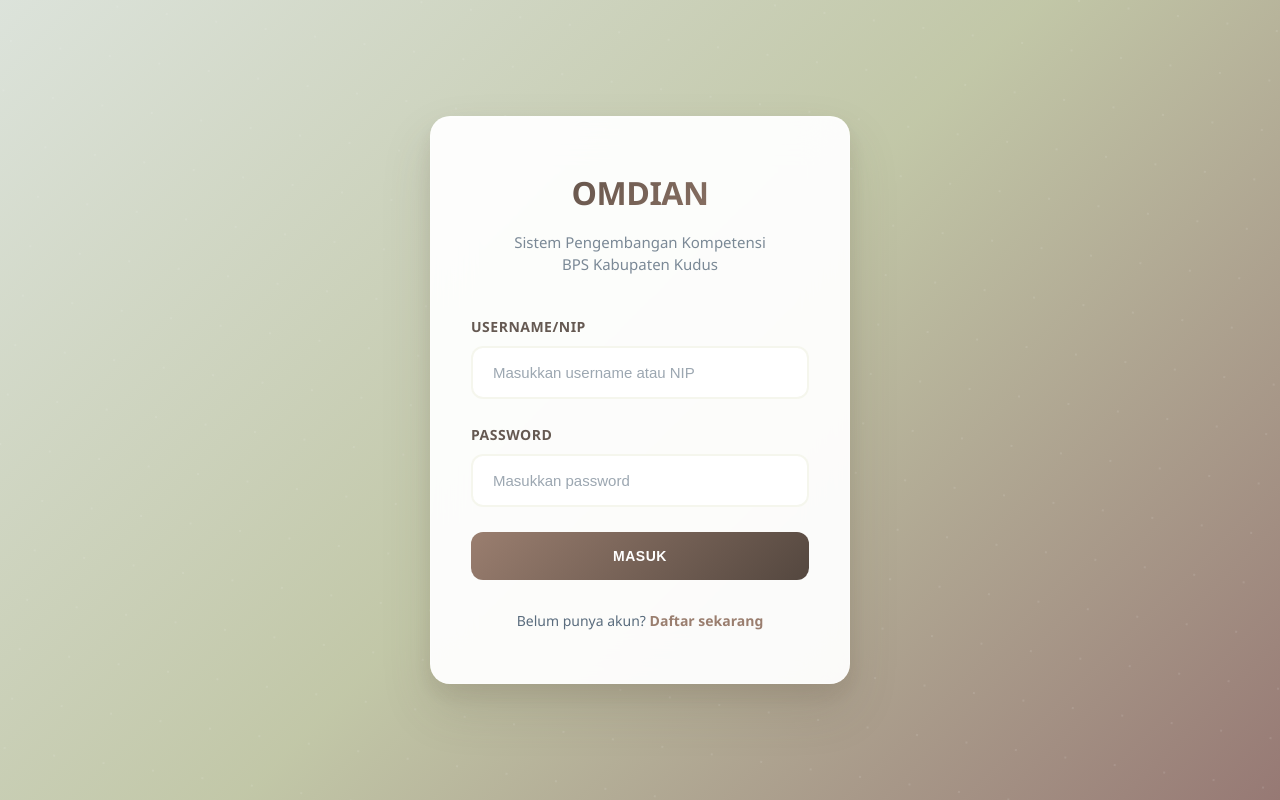
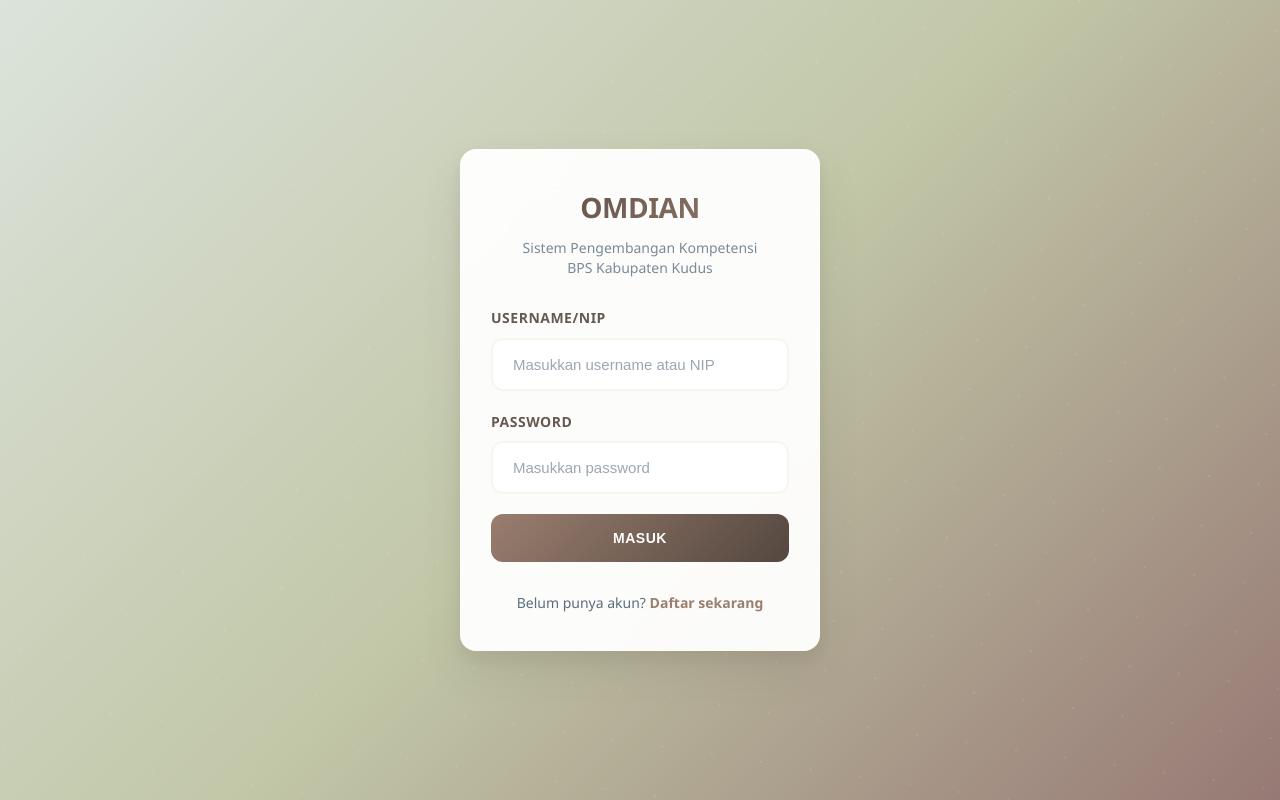
Before and after one commit to aura130603/OMDIAN, a Next.js app: page /login in a window 1280 px wide. Built offline with nearby package versions, Linux system fonts and the light colour scheme.

Commit message:
Make login card smaller and more minimalist
cgen-a151c5befc7a4e17b3c26d0b5d75865f

```diff
--- a/styles/globals.css
+++ b/styles/globals.css
@@ -83,14 +83,14 @@ a {
 .auth-card {
   background: rgba(255, 255, 255, 0.95);
   backdrop-filter: blur(20px);
-  padding: 50px 40px;
-  border-radius: 20px;
+  padding: 35px 30px;
+  border-radius: 16px;
   box-shadow:
-    0 25px 50px rgba(84, 71, 63, 0.15),
-    0 10px 20px rgba(84, 71, 63, 0.1),
+    0 20px 40px rgba(84, 71, 63, 0.12),
+    0 8px 16px rgba(84, 71, 63, 0.08),
     inset 0 1px 0 rgba(255, 255, 255, 0.3);
   width: 100%;
-  max-width: 420px;
+  max-width: 360px;
   position: relative;
   z-index: 3;
   border: 1px solid rgba(255, 255, 255, 0.2);
@@ -107,15 +107,15 @@ a {
 
 .auth-header {
   text-align: center;
-  margin-bottom: 40px;
+  margin-bottom: 30px;
   position: relative;
 }
 
 .auth-title {
   color: var(--primary-darkest);
-  font-size: 32px;
+  font-size: 28px;
   font-weight: 700;
-  margin-bottom: 12px;
+  margin-bottom: 8px;
   letter-spacing: -0.5px;
   background: linear-gradient(135deg, var(--primary-darkest), var(--primary-dark));
   -webkit-background-clip: text;
@@ -125,14 +125,14 @@ a {
 
 .auth-subtitle {
   color: var(--text-medium);
-  font-size: 15px;
-  line-height: 1.5;
+  font-size: 14px;
+  line-height: 1.4;
   font-weight: 400;
   opacity: 0.8;
 }
 
 .form-group {
-  margin-bottom: 25px;
+  margin-bottom: 20px;
   position: relative;
 }
 
```
